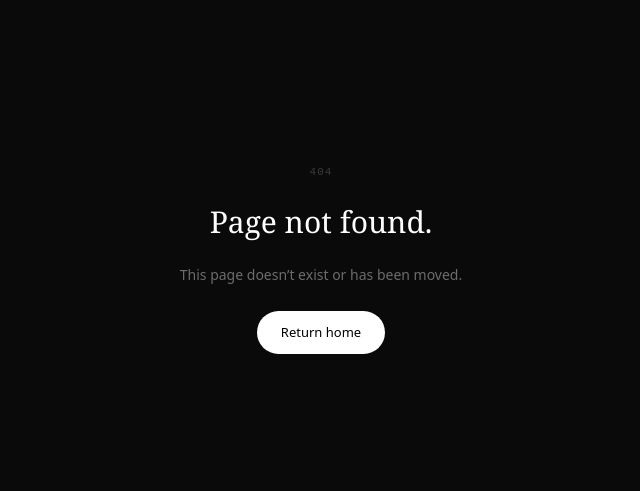
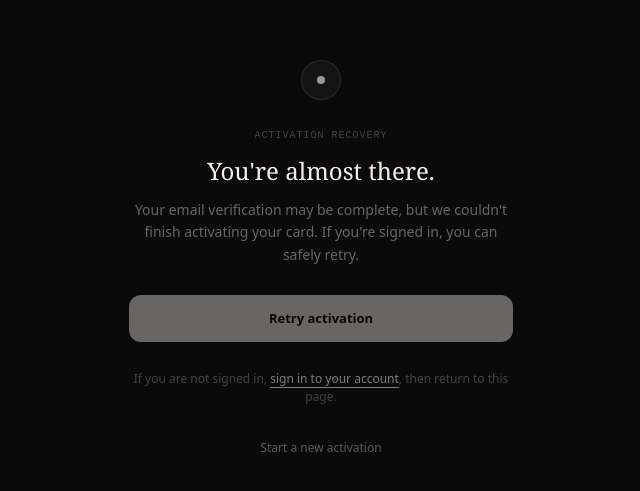
Before and after one commit to zac-ad/NFC-PULSE, a Next.js app: page /activate/retry in a window 1280 px wide. Before the commit this address had no page. Shown: the part 141-632 px from the top of the page, without its empty margins (319-959 px from the left). Built offline with nearby package versions, Linux system fonts and the light colour scheme.

Commit message:
Add activation retry recovery screen

```diff
--- /dev/null
+++ b/app/activate/retry/page.tsx
@@ -0,0 +1,76 @@
+'use client';
+
+import { useState } from 'react';
+import { useSearchParams, useRouter } from 'next/navigation';
+import Link from 'next/link';
+
+export default function ActivationRetryPage() {
+  const params = useSearchParams();
+  const router = useRouter();
+  const requestId = params.get('request_id') || '';
+  const [loading, setLoading] = useState(false);
+  const [error, setError] = useState('');
+
+  const retry = async () => {
+    if (!requestId) {
+      setError('This activation link is missing its request details. Please start activation again.');
+      return;
+    }
+    setLoading(true);
+    setError('');
+    try {
+      const response = await fetch('/api/activate/retry', {
+        method: 'POST',
+        headers: { 'Content-Type': 'application/json' },
+        body: JSON.stringify({ requestId }),
+      });
+      const result = await response.json();
+      if (!response.ok || !result.success) {
+        setError(result.error || 'We could not finish activation. Please try again.');
+        return;
+      }
+      router.replace('/dashboard?activated=1');
+    } catch {
+      setError('Connection problem. Check your internet and try again.');
+    } finally {
+      setLoading(false);
+    }
+  };
+
+  return (
+    <main className="min-h-screen bg-[#0a0a0a] text-[#f2f0eb] font-sans flex items-center justify-center px-6">
+      <div className="w-full max-w-sm space-y-7 text-center">
+        <div className="w-10 h-10 rounded-full border border-white/10 bg-[#141414] flex items-center justify-center mx-auto">
+          <div className="w-2 h-2 rounded-full bg-[#f2f0eb]/60" />
+        </div>
+        <div className="space-y-3">
+          <p className="font-mono text-[10px] text-[#f2f0eb]/25 tracking-widest uppercase">Activation recovery</p>
+          <h1 className="font-serif text-2xl">You're almost there.</h1>
+          <p className="text-[14px] text-[#f2f0eb]/40 leading-relaxed">
+            Your email verification may be complete, but we couldn't finish activating your card. If you're signed in, you can safely retry.
+          </p>
+        </div>
+        {error && (
+          <div className="px-4 py-3 rounded-xl bg-red-950/30 border border-red-900/50 text-red-400 text-[13px]" role="alert">
+            {error}
+          </div>
+        )}
+        <button
+          type="button"
+          onClick={retry}
+          disabled={loading || !requestId}
+          aria-busy={loading}
+          className="w-full py-3.5 rounded-xl bg-[#f2f0eb] text-black text-[13px] font-semibold hover:bg-white transition-colors disabled:opacity-40 disabled:cursor-not-allowed"
+        >
+          {loading ? 'Retrying activation…' : 'Retry activation'}
+        </button>
+        <p className="text-[12px] text-[#f2f0eb]/25">
+          If you are not signed in, <Link href="/portal" className="text-[#f2f0eb]/50 underline underline-offset-4">sign in to your account</Link>, then return to this page.
+        </p>
+        <Link href="/activate" className="inline-block text-[12px] text-[#f2f0eb]/35 hover:text-[#f2f0eb]/70">
+          Start a new activation
+        </Link>
+      </div>
+    </main>
+  );
+}
```
